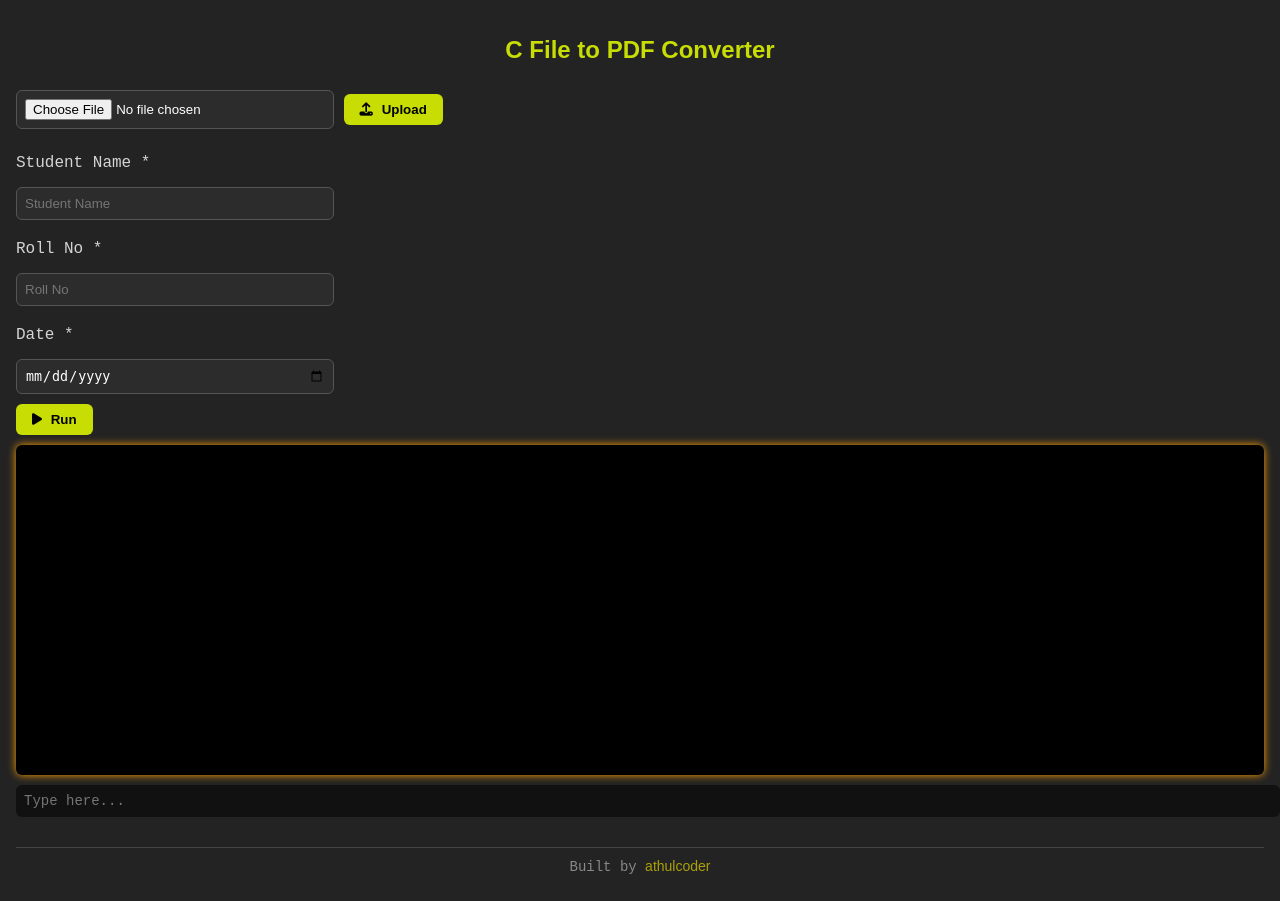
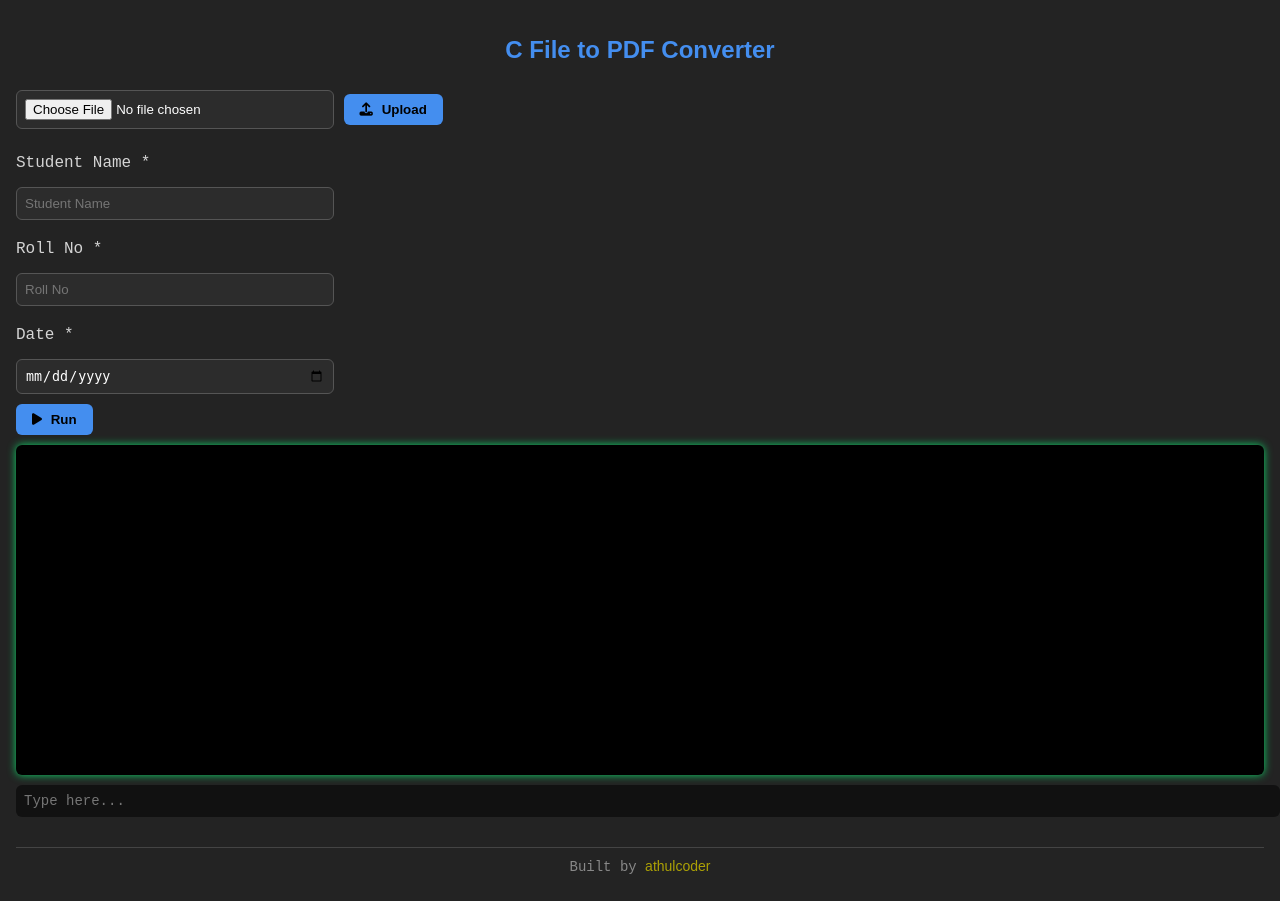
Before and after one commit to athulcoder/c_to_pdf, a Flask app: page / in a window 1280 px wide. Run offline with Flask 3, Linux system fonts and the light colour scheme; some libraries are stand-ins or nearby versions.

Commit message:
color: changed for accent and terminal

```diff
--- a/templates/index.html
+++ b/templates/index.html
@@ -14,9 +14,9 @@
       :root {
         --bg: #232323;
         --fg: #d4d4d4;
-        --accent: #c7dd04;
+        --accent: #448eef;
         --terminal-bg: #000000;
-        --terminal-text: #ff9e01;
+        --terminal-text: #0dd366;
       }
 
       body {
```
